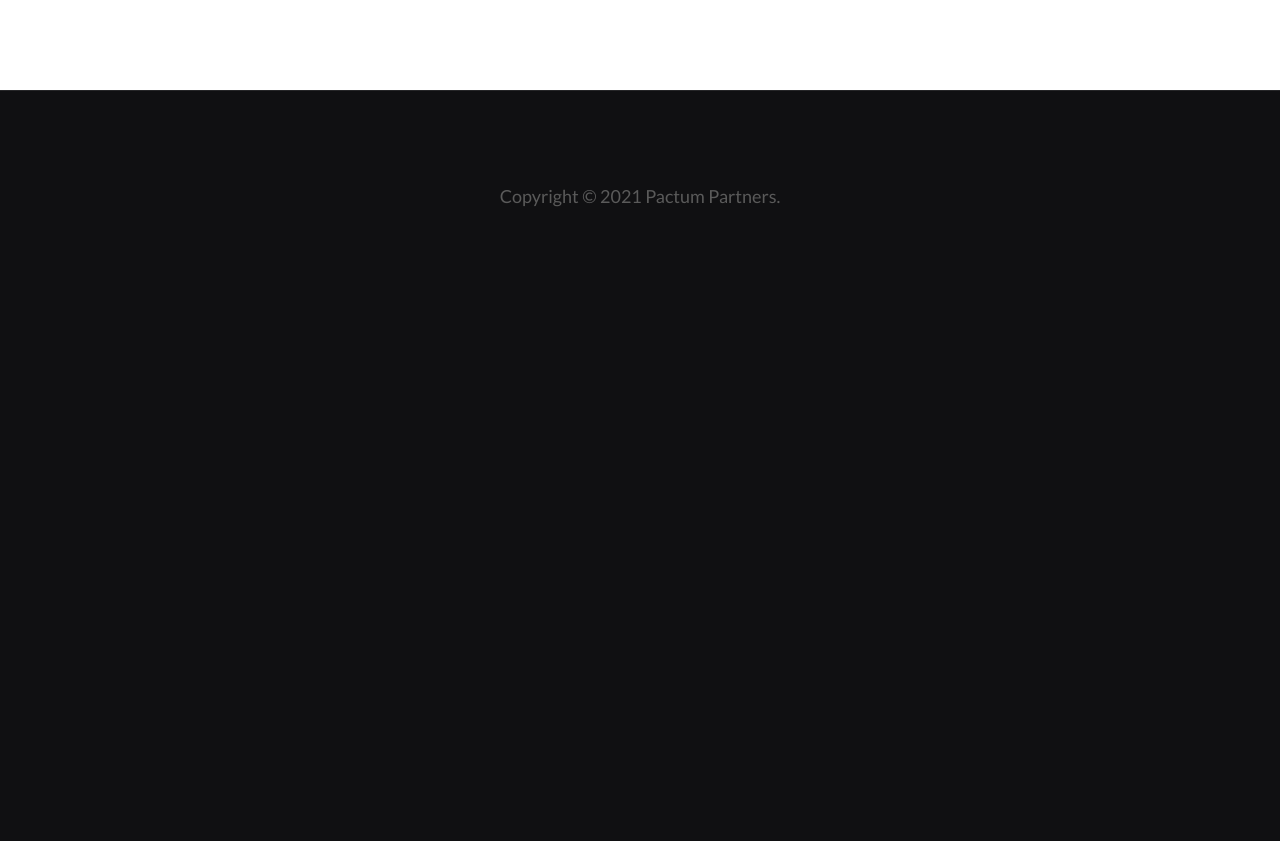
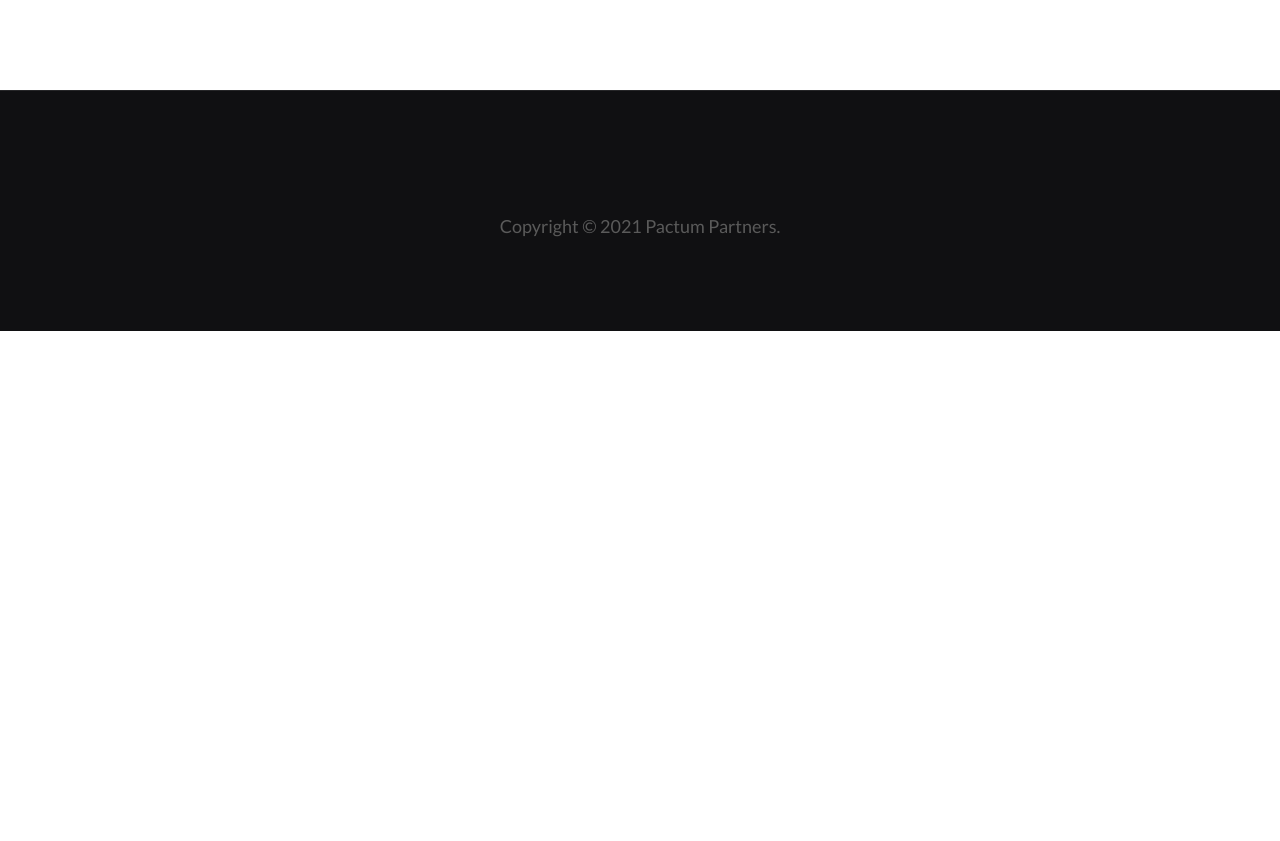
Before and after one commit to mcalvoelhauge/pactumpartners.github.io, a Jekyll site: the page built from index.html, in a window 1280 px wide. Shown: the part 900-1741 px from the top of the page. Built offline with Jekyll 4.4.1, drawn with Linux system fonts in a browser that asks for light colours; some web fonts are replaced; the list of posts is cut into pages by our own code; after the commit the page ends 1231 px from its top, so only the background shows below that.

Commit message:
Update _footer.scss

```diff
--- a/_sass/_footer.scss
+++ b/_sass/_footer.scss
@@ -6,8 +6,8 @@
 .site-footer {
 	background-color: $black;
 	border-top: 1px solid rgba(90, 90, 90, 0.3);
-	padding-bottom: 600px;
-	padding-top: 90px;
+	padding-bottom: 60px;
+	padding-top: 120px;
 	text-align: center;
 }
 
```
